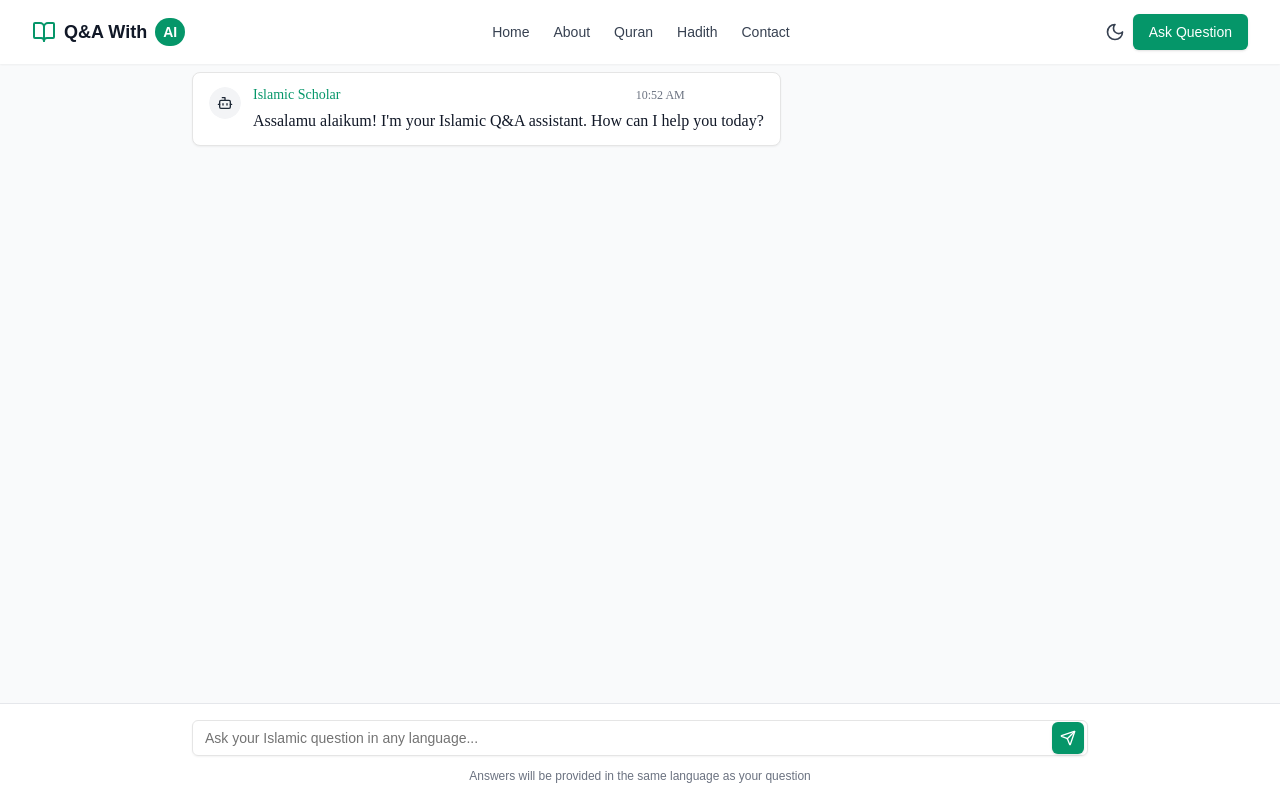
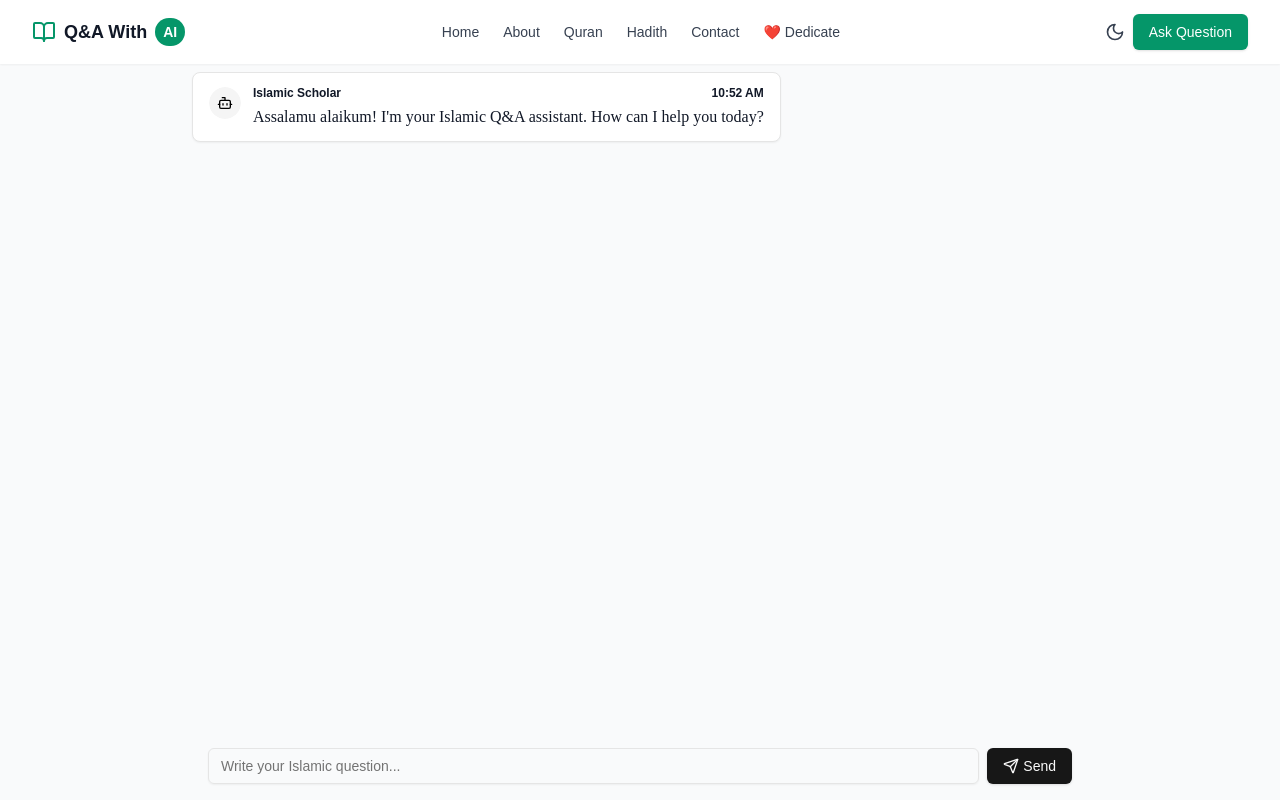
Before and after one commit to ismailemayej/ai-question-answer, a Next.js app: page / in a window 1280 px wide. Built offline with nearby package versions, Linux system fonts and the light colour scheme; a web font is replaced by a local one.

Commit message:
'dedicate'

```diff
--- a/app/Home.tsx
+++ b/app/Home.tsx
@@ -3,42 +3,37 @@ import React, { useState, useRef, useEffect } from "react";
 import { useForm, SubmitHandler } from "react-hook-form";
 import axios from "axios";
 import { Send, Bot, User, BookOpen } from "lucide-react";
-
 import Markdown from "react-markdown";
 import { useTheme } from "next-themes";
-
 import { Button } from "@/components/ui/button";
 import { Input } from "@/components/ui/input";
 import { ScrollArea } from "@/components/ui/scroll-area";
 import { Avatar, AvatarFallback } from "@/components/ui/avatar";
-import { Skeleton } from "@/components/ui/skeleton";
 
 interface Message {
   id: string;
   role: "user" | "assistant";
   content: string;
-  language: string; // Added language field to track message language
+  language: string;
   references?: string[];
   timestamp: Date;
+  isTyping?: boolean;
 }
 
 type Inputs = {
   message: string;
 };
 
-// Language detection function
 const detectLanguage = (text: string): string => {
-  // Simple language detection based on Unicode ranges
   const isBangla = /[\u0980-\u09FF]/.test(text);
   const isArabic = /[\u0600-\u06FF]/.test(text);
   const isHindi = /[\u0900-\u097F]/.test(text);
   const isUrdu = /[\u0600-\u06FF\u0750-\u077F]/.test(text);
-
   if (isBangla) return "bn";
   if (isArabic) return "ar";
   if (isHindi) return "hi";
   if (isUrdu) return "ur";
-  return "en"; // Default to English
+  return "en";
 };
 
 export default function IslamicChat() {
@@ -47,13 +42,13 @@ export default function IslamicChat() {
     register,
     handleSubmit,
     reset,
-    formState: { errors, isSubmitting },
+    formState: { isSubmitting },
   } = useForm<Inputs>();
+
   const [messages, setMessages] = useState<Message[]>([]);
   const [error, setError] = useState<string | null>(null);
   const messagesEndRef = useRef<HTMLDivElement>(null);
 
-  // Sample welcome message
   useEffect(() => {
     setMessages([
       {
@@ -67,7 +62,38 @@ export default function IslamicChat() {
     ]);
   }, []);
 
-  // Auto-scroll to bottom
+  const typewriterEffect = (
+    messageId: string,
+    fullText: string,
+    references?: string[],
+    speed: number = 20
+  ) => {
+    let index = 0;
+    const interval = setInterval(() => {
+      if (index < fullText.length) {
+        setMessages((prev) =>
+          prev.map((msg) =>
+            msg.id === messageId
+              ? {
+                  ...msg,
+                  content: fullText.slice(0, index + 1),
+                  isTyping: true,
+                }
+              : msg
+          )
+        );
+        index++;
+      } else {
+        clearInterval(interval);
+        setMessages((prev) =>
+          prev.map((msg) =>
+            msg.id === messageId ? { ...msg, isTyping: false, references } : msg
+          )
+        );
+      }
+    }, speed);
+  };
+
   useEffect(() => {
     messagesEndRef.current?.scrollIntoView({ behavior: "smooth" });
   }, [messages]);
@@ -75,7 +101,6 @@ export default function IslamicChat() {
   const handleSubmitMessage = async ({ message }: Inputs) => {
     const detectedLanguage = detectLanguage(message);
 
-    // Add user message to chat
     const userMessage: Message = {
       id: Date.now().toString(),
       role: "user",
@@ -85,38 +110,45 @@ export default function IslamicChat() {
     };
     setMessages((prev) => [...prev, userMessage]);
 
-    // Add loading message
     const loadingMessage: Message = {
       id: "loading-" + Date.now().toString(),
       role: "assistant",
       content: "",
       language: detectedLanguage,
       timestamp: new Date(),
+      isTyping: true,
     };
     setMessages((prev) => [...prev, loadingMessage]);
 
     try {
-      const promptData = `Answer this Islamic question in the same language as the question (${detectedLanguage}): ${message}. Provide authentic references from Quran, Hadith, or scholarly works when possible.`;
+      const promptData = `প্রশ্নটি যেই ভাষায় করা হোক না কেন, অনুগ্রহ করে উত্তর সেই ভাষাতেই দাও। প্রশ্নটি একটি মাদ্রাসার একাডেমিক প্রশ্ন, তাই উত্তর হবে বিশদ, গবেষণাভিত্তিক এবং শিক্ষামূলক।
+
+উত্তর দেওয়ার সময় নিচের নিয়মগুলো অনুসরণ করো:
+
+1. **উত্তরের শুরুতে একটি প্রাঞ্জল ও চিন্তাশীল ভূমিকা** লিখো — যাতে প্রশ্নের প্রেক্ষাপট ও গুরুত্ব তুলে ধরা হয়।
+2. **মূল আলোচনাটি হেডলাইন আকারে** বিভক্ত করো। প্রতিটি হেডলাইনের নিচে প্রশ্নভিত্তিক ব্যাখ্যা থাকবে।
+3. **প্রাসঙ্গিক কোটেশন** ব্যবহার করো — যেমন: কোরআনের আয়াত, হাদীসের বাণী, বা ইসলামী গ্রন্থের উদ্ধৃতি।
+
+   - ইসলামিক প্রশ্ন হলে অবশ্যই **মূল আরবি আয়াত** উল্লেখ করো (শুধু অনুবাদ নয়)।
+   - প্রতিটি কোটেশনের পর **একটু খালি জায়গা** রাখো, যেন চোখে সুন্দরভাবে ধরা পড়ে।
+4. **উত্তরের শেষে একটি উপসংহার** লিখো — যা আলোচনার সারাংশ উপস্থাপন করবে এবং শিক্ষণীয় বার্তা দেবে।
+
+উত্তরটি **দীর্ঘ, প্রাঞ্জল ও স্পষ্ট** হওয়া উচিত। যাতে একজন মাদ্রাসার ছাত্র, শিক্ষক কিংবা সাধারণ পাঠক সহজেই বুঝতে পারে।
+
+প্রশ্ন: ${message}`;
 
       const res = await axios.post("/api/question-api", {
         prompt: promptData,
       });
 
-      // Replace loading message with actual response
-      setMessages((prev) =>
-        prev.map((msg) =>
-          msg.id === loadingMessage.id
-            ? {
-                ...msg,
-                content: res.data.result.answer,
-                references: res.data.result.references,
-              }
-            : msg
-        )
+      // Start typewriter effect with the response
+      typewriterEffect(
+        loadingMessage.id,
+        res.data.result.answer,
+        res.data.result.references
       );
-    } catch (error) {
-      setError(`Failed to get response. Please try again. Error: ${error}`);
-      // Remove loading message on error
+    } catch (err) {
+      setError("Failed to get response. Please try again.");
       setMessages((prev) => prev.filter((msg) => msg.id !== loadingMessage.id));
     } finally {
       reset({ message: "" });
@@ -131,17 +163,10 @@ export default function IslamicChat() {
   return (
     <div
       className={`flex flex-col h-screen ${
-        theme === "dark"
-          ? "bg-gray-900 text-gray-100"
-          : "bg-gray-50 text-gray-900"
+        theme === "dark" ? "bg-gray-900 text-white" : "bg-gray-50 text-gray-900"
       }`}
     >
-      {/* Chat Area */}
-      <ScrollArea
-        className={`flex-1 px-4 py-2 w-full mx-auto ${
-          theme === "dark" ? "bg-gray-900" : "bg-gray-50"
-        }`}
-      >
+      <ScrollArea className="flex-1 px-4 py-2 w-full mx-auto">
         <div className="space-y-6 mt-16 lg:max-w-4xl mx-auto pb-4">
           {messages.map((message) => (
             <div
@@ -153,145 +178,54 @@ export default function IslamicChat() {
               <div
                 className={`max-w-3xl rounded-lg px-4 py-3 ${
                   message.role === "user"
-                    ? theme === "dark"
-                      ? "bg-emerald-700 text-gray-50"
-                      : "bg-emerald-600 text-white"
+                    ? "bg-emerald-600 text-white"
                     : theme === "dark"
-                    ? "bg-gray-800 border-gray-700 text-gray-100"
+                    ? "bg-gray-800 border text-white"
                     : "bg-white border shadow-sm"
                 }`}
-                dir={message.language === "ar" ? "rtl" : "ltr"} // RTL for Arabic
+                dir={message.language === "ar" ? "rtl" : "ltr"}
               >
-                <div className="flex gap-3 bangla">
-                  <Avatar className="h-8 w-8 mt-0.5 flex-shrink-0">
-                    <AvatarFallback
-                      className={
-                        message.role === "user"
-                          ? theme === "dark"
-                            ? "bg-emerald-800"
-                            : "bg-emerald-700"
-                          : theme === "dark"
-                          ? "bg-gray-700"
-                          : "bg-gray-100"
-                      }
-                    >
+                <div className="flex gap-3">
+                  <Avatar className="h-8 w-8 mt-0.5 text-white ">
+                    <AvatarFallback>
                       {message.role === "user" ? (
-                        <User className="h-4 w-4 text-white" />
+                        <User className="h-4 w-4 text-black" />
                       ) : message.content ? (
-                        <Bot
-                          className={`h-4 w-4 ${
-                            theme === "dark" ? "text-gray-300" : "text-gray-800"
-                          }`}
-                        />
+                        <Bot className="h-4 w-4 dark:text-white text-black" />
                       ) : (
-                        <div
-                          className={`animate-pulse h-4 w-4 rounded-full ${
-                            theme === "dark" ? "bg-gray-600" : "bg-gray-300"
-                          }`}
-                        />
+                        <div className="animate-pulse h-4 w-4 rounded-full bg-gray-300" />
                       )}
                     </AvatarFallback>
                   </Avatar>
                   <div className="flex-1">
-                    <div className="flex items-center justify-between mb-1">
-                      <span
-                        className={`font-medium text-sm ${
-                          message.role === "user"
-                            ? "text-gray-50"
-                            : theme === "dark"
-                            ? "text-emerald-400"
-                            : "text-emerald-600"
-                        }`}
-                      >
+                    <div className="flex justify-between text-xs font-semibold mb-1">
+                      <span>
                         {message.role === "user" ? "You" : "Islamic Scholar"}
                       </span>
-                      <span
-                        className={`text-xs min-w-32 ml-2 ${
-                          message.role === "user"
-                            ? "text-gray-200"
-                            : theme === "dark"
-                            ? "text-gray-400"
-                            : "text-gray-500"
-                        }`}
-                      >
+                      <span>
                         {message.timestamp.toLocaleTimeString([], {
                           hour: "2-digit",
                           minute: "2-digit",
                         })}
                       </span>
                     </div>
-
-                    {message.content ? (
-                      <>
                     <div
-                          className={`prose prose-sm max-w-none ${
+                      className={`prose prose-sm max-w-none bangla ${
                         theme === "dark" ? "prose-invert" : ""
                       }`}
                     >
-                          <Markdown>{message.content}</Markdown>
+                      <Markdown>{message.content || "..."}</Markdown>
+                      {message.isTyping && (
+                        <span className="inline-block h-2 w-2 rounded-full bg-emerald-500 ml-1 animate-pulse"></span>
+                      )}
                     </div>
 
                     {message.references &&
-                          message.references.length > 0 && (
-                            <div
-                              className={`mt-3 pt-3 ${
-                                theme === "dark"
-                                  ? "border-gray-700"
-                                  : "border-gray-100"
-                              } border-t`}
-                            >
-                              <div className="flex items-center gap-2 mb-2">
-                                <BookOpen
-                                  className={`h-4 w-4 ${
-                                    theme === "dark"
-                                      ? "text-gray-500"
-                                      : "text-gray-400"
-                                  }`}
-                                />
-                                <h4
-                                  className={`text-xs font-medium ${
-                                    theme === "dark"
-                                      ? "text-gray-400"
-                                      : "text-gray-500"
-                                  }`}
-                                >
-                                  References
-                                </h4>
-                              </div>
-                              <ul className="space-y-1">
-                                {message.references.map((ref, i) => (
-                                  <li
-                                    key={i}
-                                    className={`text-xs ${
-                                      theme === "dark"
-                                        ? "text-gray-300"
-                                        : "text-gray-600"
-                                    }`}
-                                  >
-                                    • {ref}
-                                  </li>
-                                ))}
-                              </ul>
-                            </div>
-                          )}
-                      </>
-                    ) : (
-                      <div className="space-y-2">
-                        <Skeleton
-                          className={`h-4 w-[100%] ${
-                            theme === "dark" ? "bg-gray-700" : ""
-                          }`}
-                        />
-                        <Skeleton
-                          className={`h-4 w-[90%] ${
-                            theme === "dark" ? "bg-gray-700" : ""
-                          }`}
-                        />
-                        <Skeleton
-                          className={`h-4 w-[80%] ${
-                            theme === "dark" ? "bg-gray-700" : ""
-                          }`}
-                        />
+                      message.references.length > 0 &&
+                      !message.isTyping && (
+                        <div className="mt-2 text-xs text-gray-500">
+                          <BookOpen className="inline h-4 w-4 mr-1" />
+                          References: {message.references.join(", ")}
                         </div>
                       )}
                   </div>
@@ -303,70 +237,21 @@ export default function IslamicChat() {
         </div>
       </ScrollArea>
 
-      {/* Input Area */}
-      <div
-        className={`border-t py-4 px-4 ${
-          theme === "dark"
-            ? "bg-gray-800 border-gray-700"
-            : "bg-white border-gray-200"
-        }`}
+      {/* Input Section */}
+      <form
+        onSubmit={handleSubmit(onSubmit)}
+        className="w-full max-w-4xl mx-auto px-4 pb-4 flex gap-2"
       >
-        <div className="max-w-4xl mx-auto">
-          {error && (
-            <div
-              className={`mb-3 px-4 py-2 rounded-lg text-sm ${
-                theme === "dark"
-                  ? "bg-red-900/50 border-red-800 text-red-200"
-                  : "bg-red-50 border-red-200 text-red-600"
-              } border`}
-            >
-              {error}
-            </div>
-          )}
-          <form onSubmit={handleSubmit(onSubmit)} className="relative">
         <Input
-              {...register("message", {
-                required: "Please enter your question",
-              })}
-              placeholder="Ask your Islamic question in any language..."
-              className={`pr-12 ${
-                theme === "dark"
-                  ? "bg-gray-700 border-gray-600 text-gray-100 placeholder-gray-400"
-                  : ""
-              }`}
+          type="text"
+          placeholder="Write your Islamic question..."
+          {...register("message", { required: true })}
           disabled={isSubmitting}
         />
-            <Button
-              type="submit"
-              size="icon"
-              className={`absolute right-1 top-1/2 -translate-y-1/2 h-8 w-8 ${
-                theme === "dark"
-                  ? "bg-emerald-700 hover:bg-emerald-600 text-gray-50"
-                  : "bg-emerald-600 hover:bg-emerald-700 text-white"
-              }`}
-              disabled={isSubmitting}
-            >
-              <Send className="h-4 w-4" />
+        <Button type="submit" disabled={isSubmitting}>
+          <Send className="h-4 w-4 mr-1" /> Send
         </Button>
       </form>
-          {errors.message && (
-            <p
-              className={`mt-1 text-sm px-2 ${
-                theme === "dark" ? "text-red-400" : "text-red-500"
-              }`}
-            >
-              {errors.message.message}
-            </p>
-          )}
-          <p
-            className={`text-xs text-center mt-3 ${
-              theme === "dark" ? "text-gray-400" : "text-gray-500"
-            }`}
-          >
-            Answers will be provided in the same language as your question
-          </p>
-        </div>
-      </div>
     </div>
   );
 }
--- a/app/_components/Header.tsx
+++ b/app/_components/Header.tsx
@@ -33,6 +33,7 @@ export function Navbar() {
     { name: "Quran", href: "/quran" },
     { name: "Hadith", href: "/hadith" },
     { name: "Contact", href: "/contact" },
+    { name: "❤️ Dedicate", href: "/dedicate" },
   ];
 
   if (!mounted) return null;
--- /dev/null
+++ b/app/dedicate/page.tsx
@@ -0,0 +1,5 @@
+import DedicatedTo from "../_components/DedicatedTo";
+
+export default function ContactPage() {
+  return <DedicatedTo />;
+}
```
Also changed, not shown: app/_components/DedicatedTo.tsx (added, +35 -0 lines). Lines whose indentation alone changed are shown as unchanged.
